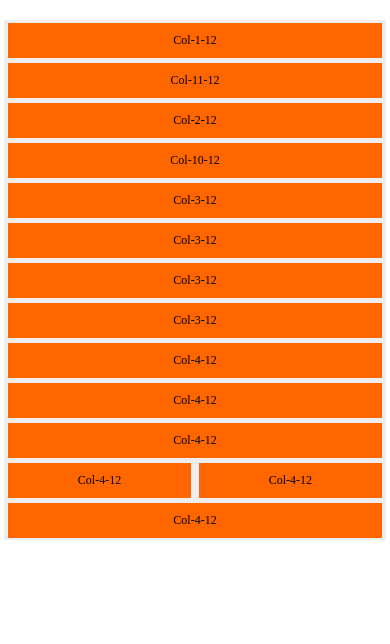
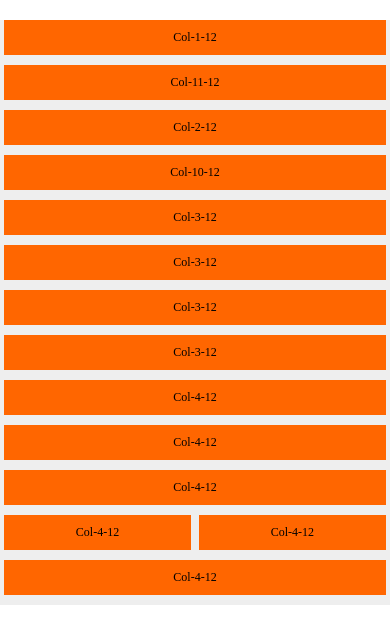
Before and after one commit to afeiship/wsui-purecss-grid, a website: page docs/index.html in a window 390 px wide. Drawn offline with Linux system fonts and the light colour scheme.

Commit message:
fix: is-split

```diff
--- a/package.json
+++ b/package.json
@@ -9,7 +9,7 @@
   },
   "scripts": {
     "build": "gulp",
-    "start": "node server.js",
+    "dev": "node server.js",
     "test": "gulp test",
     "release": "gulp && gulp test"
   },
--- a/src/webkit-sass-percentage-grid.scss
+++ b/src/webkit-sass-percentage-grid.scss
@@ -31,8 +31,9 @@ $webkit-sass-percentage-grid-options: (
   $gutter__y: $gutter-y / ($gutter-y * 0 + 1);
 
   .container {
-    width: unquote("#{(100 - $gutter-x)}%");
-    padding: 0 unquote("#{$gutter-x/2}%");
+    box-sizing: content-box;
+    width: unquote('#{(100 - $gutter-x)}%');
+    padding: 0 unquote('#{$gutter-x/2}%');
     margin: 0 auto;
   }
 
@@ -41,18 +42,18 @@ $webkit-sass-percentage-grid-options: (
   }
 
   .row:after {
-    content: "";
+    content: '';
     display: table;
     clear: both;
   }
 
-  [class^="col-"] {
+  [class^='col-'] {
     width: 100%;
     float: left;
-    margin: 0 0 0 unquote("#{$gutter-x}%"); /* This is the gutter */
+    margin: 0 0 0 unquote('#{$gutter-x}%'); /* This is the gutter */
   }
 
-  [class^="col-"]:first-child {
+  [class^='col-']:first-child {
     margin: 0;
   }
 
@@ -66,22 +67,22 @@ $webkit-sass-percentage-grid-options: (
   @for $i from 1 through $grid {
     $width: ($i - 1) * $gutter_x + $item * $i;
     .col-#{$i}-#{$grid} {
-      width: unquote("#{$width}%");
+      width: unquote('#{$width}%');
     }
 
     @if $i < $grid_1 {
       .offset-#{$i}-#{$grid} {
-        margin-left: unquote("#{$width + 2 * $gutter_x}%");
+        margin-left: unquote('#{$width + 2 * $gutter_x}%');
       }
       .offset-#{$i}-#{$grid}:first-child {
-        margin-left: unquote("#{$width + 1 * $gutter_x}%");
+        margin-left: unquote('#{$width + 1 * $gutter_x}%');
       }
     }
 
     @if $i < $grid {
       .offset-#{$i}-#{$grid},
       .offset-#{$i}-#{$grid}:first-child {
-        margin-left: unquote("#{$width + 1 * $gutter_x}%");
+        margin-left: unquote('#{$width + 1 * $gutter_x}%');
       }
     }
   }
@@ -92,30 +93,28 @@ $webkit-sass-percentage-grid-options: (
     }
   }
 
-  // todo: optmize to variables;
+  // todo: optimize to variables;
   @media (max-width: 767px) {
-    .row {
+    .row,
+    [class^='col-'] {
       margin: 0;
     }
-    [class^="col-"],
-    [class^="col-"]:first-child {
+    [class^='col-'],
+    [class^='col-']:first-child {
       width: 100%;
-      margin: 0.25em 0;
-    }
+      margin-bottom: 1em;
 
-    @for $i from 1 through $grid {
-      .col-#{$i}-#{$grid} {
-        &.is-split {
-          width: 49%;
-          margin: 0.25em 0 0.25em 2%;
-          &:first-child {
-            margin-left: 0;
-          }
+      &.is-split {
+        width: 49%;
+        //margin-left: 0;
+        margin-bottom: 1em;
+        &:first-child {
+          margin-right: 2%;
         }
       }
     }
   }
 }
 
-// @include webkit-sass-percentage-grid;
+//@include webkit-sass-percentage-grid;
 /*webkit-sass-percentage-grid End*/
```
Also changed, not shown: docs/index.html (+0 -1 lines), docs/test.css.
